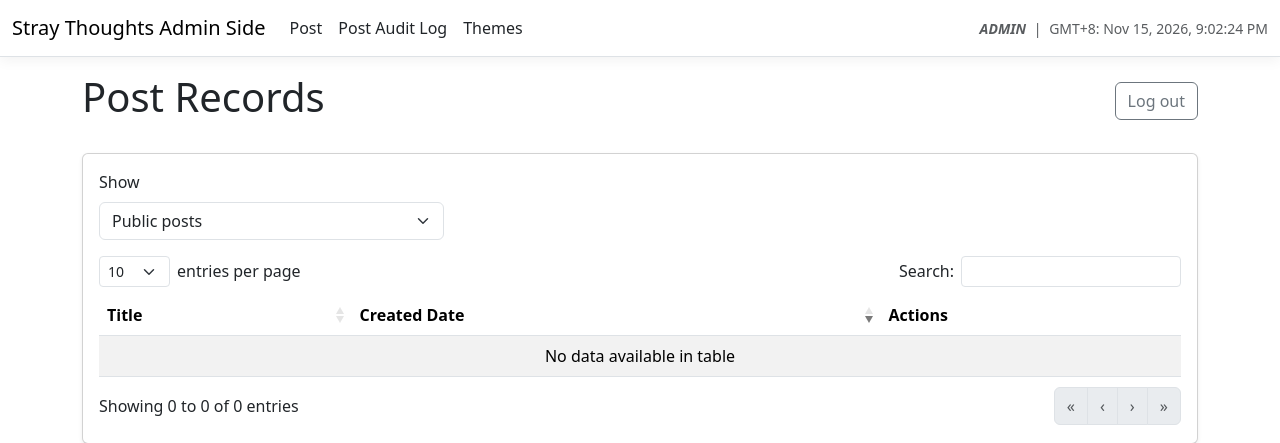
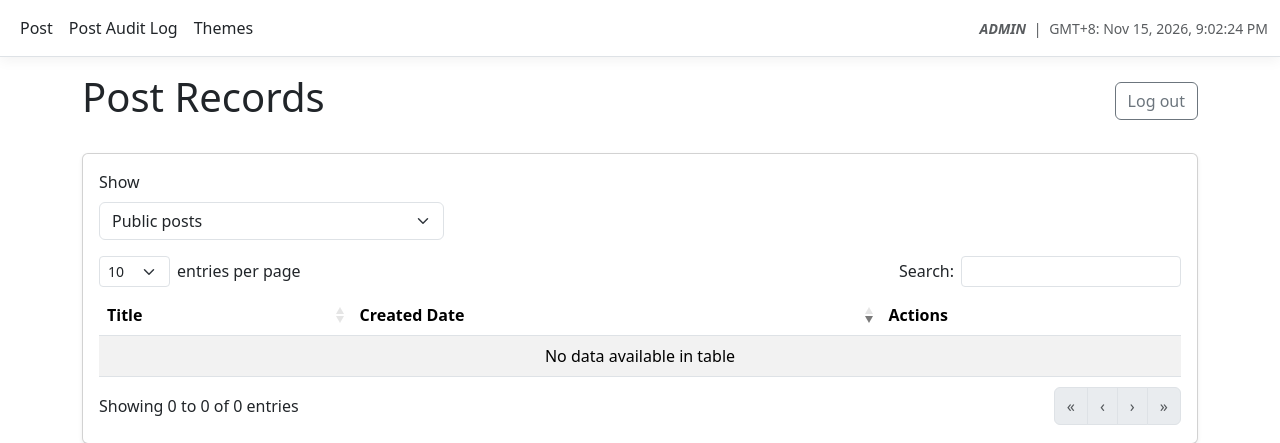
Before and after one commit to JPysus/StrayThoughts_BE, an ASP.NET Core app: page / in a window 1280 px wide. Shown: the top 443 px of the page. Run offline with ASP.NET Core 8, Linux system fonts and the light colour scheme; the visitor is signed in with stand-in values (Sample User, id 1); data that the repository does not hold is empty; style sheets or scripts are compiled from the project's sources; some libraries are stand-ins or nearby versions.

Commit message:
minor ui adjustment, removed title header

```diff
--- a/Views/Shared/_Layout.cshtml
+++ b/Views/Shared/_Layout.cshtml
@@ -18,7 +18,7 @@
     <header>
         <nav class="navbar navbar-expand-sm navbar-toggleable-sm navbar-light bg-white border-bottom box-shadow mb-3">
             <div class="container-fluid">
-                <a class="navbar-brand" asp-area="" asp-controller="Home" asp-action="Index">Stray Thoughts Admin Side</a>
+                @* <a class="navbar-brand" asp-area="" asp-controller="Home" asp-action="Index">Stray Thoughts Admin Side</a> *@
                 <button class="navbar-toggler" type="button" data-bs-toggle="collapse" data-bs-target=".navbar-collapse" aria-controls="navbarSupportedContent"
                         aria-expanded="false" aria-label="Toggle navigation">
                     <span class="navbar-toggler-icon"></span>
```
